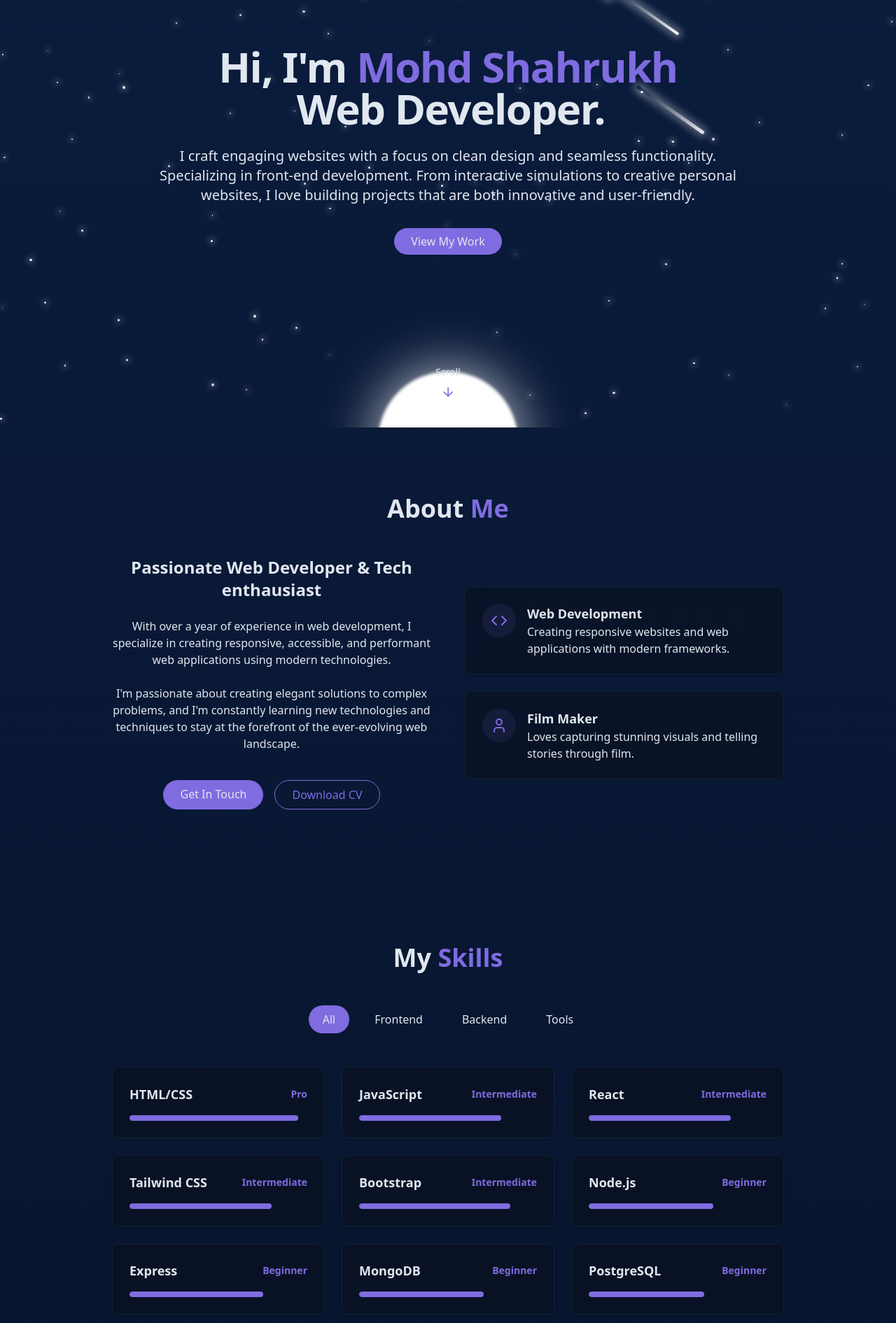
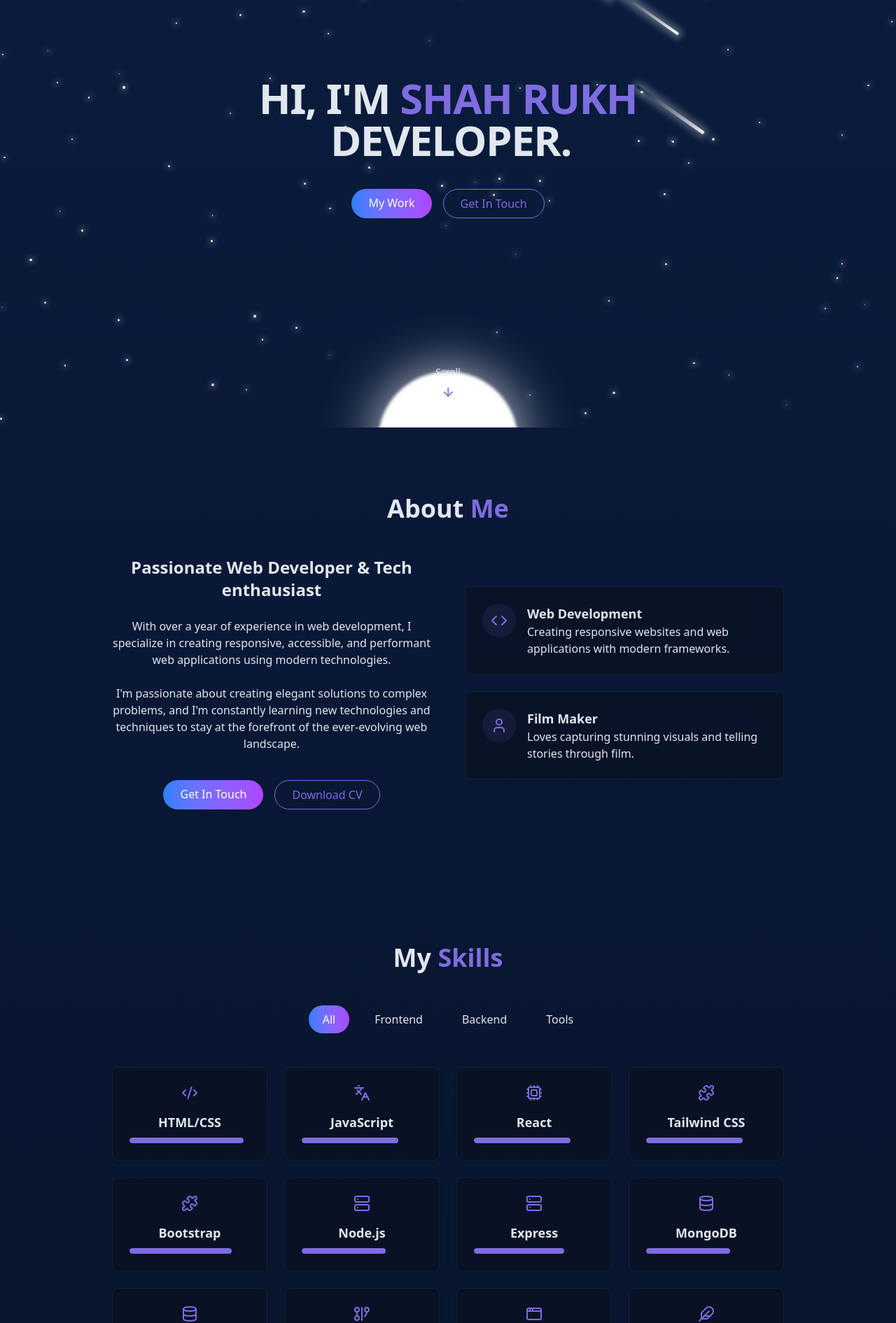
Before and after one commit to shahrukh-210906/Portfolio, a React (Vite) app: page / in a window 1280 px wide. Shown: the part 189-2080 px from the top of the page at 70% size. Built offline with nearby package versions, Linux system fonts and the light colour scheme; the HTML template or start-up script is replaced by a standard one.

Commit message:
improve dark mode

```diff
--- a/src/components/AboutSection.jsx
+++ b/src/components/AboutSection.jsx
@@ -29,14 +29,14 @@ export const AboutSection = () => {
             </p>
 
             <div className="flex flex-col sm:flex-row gap-4 pt-4 justify-center">
-              <a href="#contact" className="cosmic-button">
+              <a href="#contact" className="cosmic-button-gradient">
                 {" "}
                 Get In Touch
               </a>
 
               <a
                 href=""
-                className="px-6 py-2 rounded-full border border-primary text-primary hover:bg-primary/10 transition-colors duration-300"
+                className="cosmic-button-outline"
               >
                 Download CV
               </a>
--- a/src/components/ContactSection.jsx
+++ b/src/components/ContactSection.jsx
@@ -165,7 +165,7 @@ export const ContactSection = () => {
                 type="submit"
                 disabled={isSubmitting}
                 className={cn(
-                  "cosmic-button w-full flex items-center justify-center gap-2"
+                  "cosmic-button-gradient w-full flex items-center justify-center gap-2"
                 )}
               >
                 {isSubmitting ? "Sending..." : "Send Message"}
--- a/src/components/HeroSection.jsx
+++ b/src/components/HeroSection.jsx
@@ -9,27 +9,24 @@ export const HeroSection = () => {
       <div className="container max-w-4xl mx-auto text-center z-10">
         <div className="space-y-6">
           <h1 className="text-4xl md:text-6xl font-bold tracking-tight">
-            <span className="opacity-0 animate-fade-in"> Hi, I'm</span>
+            <span className="opacity-0 animate-fade-in"> HI, I'M</span>
             <span className="text-primary opacity-0 animate-fade-in-delay-1">
               {" "}
-              Mohd Shahrukh
+              SHAH RUKH
             </span>
             <br />
             <span className="text-gradient ml-2 opacity-0 animate-fade-in-delay-2 ">
               {" "}
-              Web Developer.
+              DEVELOPER.
             </span>
           </h1>
 
-          <p className="text-lg md:text-xl text-muted-foreground max-2-2xl mx-auto opacity-0 animate-fade-in-delay-3">
-            I craft engaging websites with a focus on clean design and seamless functionality.
-            Specializing in front-end development. From interactive simulations to creative personal
-            websites, I love building projects that are both innovative and user-friendly.
-          </p>
-
-          <div className="pt-4 opacity-0 animate-fade-in-delay-4">
-            <a href="#projects" className="cosmic-button">
-              View My Work
+          <div className="pt-4 flex gap-4 justify-center opacity-0 animate-fade-in-delay-4">
+            <a href="#projects" className="cosmic-button-gradient">
+              My Work
+            </a>
+            <a href="#contact" className="cosmic-button-outline">
+              Get In Touch
             </a>
           </div>
         </div>
--- a/src/components/Navbar.jsx
+++ b/src/components/Navbar.jsx
@@ -85,7 +85,7 @@ export const Navbar = ({ activeSection, theme, toggleTheme }) => {
               >
                 <span className={cn(
                     "relative z-10",
-                    activePillHref === item.href ? "text-primary" : "text-foreground/80"
+                    activePillHref === item.href ? "text-white" : "text-foreground/80"
                 )}>
                   {item.name}
                 </span>
@@ -93,7 +93,7 @@ export const Navbar = ({ activeSection, theme, toggleTheme }) => {
                 {activePillHref === item.href && (
                   <motion.div
                     layoutId="navbar-pill"
-                    className="absolute inset-0 bg-primary/10 rounded-full z-0"
+                    className="absolute inset-0 bg-gradient-to-r from-blue-500 to-purple-500 rounded-full z-0"
                     transition={{ type: "spring", stiffness: 350, damping: 30 }}
                   />
                 )}
--- a/src/components/ProjectsSection.jsx
+++ b/src/components/ProjectsSection.jsx
@@ -97,7 +97,7 @@ export const ProjectsSection = () => {
 
         <div className="text-center mt-12">
           <a
-            className="cosmic-button w-fit flex items-center mx-auto gap-2"
+            className="cosmic-button-gradient w-fit flex items-center mx-auto gap-2"
             target="_blank"
             href="https://github.com/shahrukh-210906"
           >
--- a/src/components/SkillsSection.jsx
+++ b/src/components/SkillsSection.jsx
@@ -2,35 +2,31 @@ import { useState } from "react";
 import { cn } from "@/lib/utils";
 import { motion } from "framer-motion";
 import { useInView } from "react-intersection-observer";
+import { Briefcase, Code, Cpu, Server, Puzzle, GitGraph, AppWindow, CodeXml, Languages, Database, Feather } from "lucide-react";
 
 const skills = [
   // Frontend
-  { name: "HTML/CSS", level: 95, category: "frontend", url: "https://developer.mozilla.org/en-US/docs/Web/HTML" },
-  { name: "JavaScript", level: 80, category: "frontend", url: "https://developer.mozilla.org/en-US/docs/Web/JavaScript" },
-  { name: "React", level: 80, category: "frontend", url: "https://react.dev/" },
-  { name: "Tailwind CSS", level: 80, category: "frontend", url: "https://tailwindcss.com/" },
-  { name: "Bootstrap", level: 85, category: "frontend", url: "https://getbootstrap.com/" },
+  { name: "HTML/CSS", level: 95, category: "frontend", url: "https://developer.mozilla.org/en-US/docs/Web/HTML", icon: <CodeXml /> },
+  { name: "JavaScript", level: 80, category: "frontend", url: "https://developer.mozilla.org/en-US/docs/Web/JavaScript", icon: <Languages /> },
+  { name: "React", level: 80, category: "frontend", url: "https://react.dev/", icon: <Cpu /> },
+  { name: "Tailwind CSS", level: 80, category: "frontend", url: "https://tailwindcss.com/", icon: <Puzzle /> },
+  { name: "Bootstrap", level: 85, category: "frontend", url: "https://getbootstrap.com/", icon: <Puzzle /> },
 
   // Backend
-  { name: "Node.js", level: 70, category: "backend", url: "https://nodejs.org/" },
-  { name: "Express", level: 75, category: "backend", url: "https://expressjs.com/" },
-  { name: "MongoDB", level: 70, category: "backend", url: "https://www.mongodb.com/" },
-  { name: "PostgreSQL", level: 65, category: "backend", url: "https://www.postgresql.org/" },
+  { name: "Node.js", level: 70, category: "backend", url: "https://nodejs.org/", icon: <Server /> },
+  { name: "Express", level: 75, category: "backend", url: "https://expressjs.com/", icon: <Server /> },
+  { name: "MongoDB", level: 70, category: "backend", url: "https://www.mongodb.com/", icon: <Database /> },
+  { name: "PostgreSQL", level: 65, category: "backend", url: "https://www.postgresql.org/", icon: <Database /> },
 
   // Tools
-  { name: "Git/GitHub", level: 90, category: "tools", url: "https://git-scm.com/" },
-  { name: "Vercel", level: 70, category: "tools", url: "https://vercel.com/" },
-  { name: "Notion", level: 70, category: "tools", url: "https://www.notion.so/" },
-  { name: "VS Code", level: 95, category: "tools", url: "https://code.visualstudio.com/" },
+  { name: "Git/GitHub", level: 90, category: "tools", url: "https://git-scm.com/", icon: <GitGraph /> },
+  { name: "Vercel", level: 70, category: "tools", url: "https://vercel.com/", icon: <AppWindow /> },
+  { name: "Notion", level: 70, category: "tools", url: "https://www.notion.so/", icon: <Feather /> },
+  { name: "VS Code", level: 95, category: "tools", url: "https://code.visualstudio.com/", icon: <Code /> },
 ];
 
+
 const categories = ["all", "frontend", "backend", "tools"];
-
-const getSkillLevel = (level) => {
-  if (level >= 90) return "Pro";
-  if (level >= 80) return "Intermediate";
-  return "Beginner";
-};
 
 // Animation variants for Framer Motion
 const containerVariants = {
@@ -80,7 +76,7 @@ export const SkillsSection = () => {
               className={cn(
                 "px-5 py-2 rounded-full transition-colors duration-300 capitalize cursor-pointer",
                 activeCategory === category
-                  ? "bg-primary text-primary-foreground"
+                  ? "bg-gradient-to-r from-blue-500 to-purple-500 text-white"
                   : "bg-secondary/70 text-foreground hover:bg-secondary"
               )}
             >
@@ -90,7 +86,7 @@ export const SkillsSection = () => {
         </div>
 
         <motion.div
-          className="grid grid-cols-1 sm:grid-cols-2 lg:grid-cols-3 gap-6"
+          className="grid grid-cols-2 sm:grid-cols-2 md:grid-cols-4 lg:grid-cols-4 gap-6"
           variants={containerVariants}
           initial="hidden"
           animate={inView ? "visible" : "hidden"}
@@ -101,17 +97,15 @@ export const SkillsSection = () => {
               href={skill.url}
               target="_blank"
               rel="noopener noreferrer"
-              className="p-6 rounded-lg bg-card/60 dark:bg-card/20 backdrop-blur-md shadow-sm border border-border/50 dark:border-border/20 text-left block transition-all duration-300 hover:shadow-lg hover:-translate-y-1"
+              className="p-6 rounded-lg bg-card/60 dark:bg-card/20 backdrop-blur-md shadow-sm border border-border/50 dark:border-border/20 text-center block transition-all duration-300 hover:shadow-lg hover:-translate-y-1"
               variants={skillVariants}
             >
-              <div className="flex justify-between items-center mb-4">
-                <h3 className="font-semibold text-lg group-hover:text-primary">
-                  {skill.name}
-                </h3>
-                <span className="text-sm font-semibold text-primary">
-                  {getSkillLevel(skill.level)}
-                </span>
+              <div className="flex justify-center items-center mb-4 text-primary">
+                {skill.icon}
               </div>
+              <h3 className="font-semibold text-lg group-hover:text-primary mb-2">
+                {skill.name}
+              </h3>
               <div className="w-full bg-secondary/50 h-2 rounded-full overflow-hidden">
                 <motion.div
                   className="bg-primary h-2 rounded-full origin-left"
--- a/src/index.css
+++ b/src/index.css
@@ -110,19 +110,31 @@
 
   html {
     @apply scroll-smooth;
+    /* --- SCROLLBAR HIDING STYLES START --- */
+    -ms-overflow-style: none; /* IE and Edge */
+    scrollbar-width: none; /* Firefox */
+    /* --- SCROLLBAR HIDING STYLES END --- */
   }
+
+  /* --- SCROLLBAR HIDING STYLES START --- */
+  html::-webkit-scrollbar {
+    display: none; /* Chrome, Safari and Opera */
+  }
+  /* --- SCROLLBAR HIDING STYLES END --- */
+
 
   body {
     @apply text-foreground;
     font-feature-settings: "rlig" 1, "calt" 1;
     position: relative;
-    /* Apply the static gradient to the body, now a darker blue gradient */
-    background: linear-gradient(to top, #060e20, #0a1c3d); /* Very dark blue to dark blue */
     min-height: 100vh;
+    /* Remove the default dark blue gradient from the base body in day mode */
+    background: transparent;
   }
 
   .dark body {
-    background: linear-gradient(to top, #060e20, #0a1c3d); /* Consistent dark blue gradient for dark mode */
+    /* Keep the dark blue gradient specifically for dark mode */
+    background: linear-gradient(to top, #060e20, #0a1c3d);
   }
 
   .dark body::before {
@@ -172,6 +184,18 @@
          transition-all duration-300 hover:shadow-[0_0_10px_rgba(139,92,246,0.5)]
          hover:scale-105 active:scale-95;
 }
+
+@utility cosmic-button-gradient {
+    @apply px-6 py-2 rounded-full bg-gradient-to-r from-blue-500 to-purple-500 text-white font-medium
+           transition-all duration-300 hover:shadow-[0_0_10px_rgba(139,92,246,0.5)]
+           hover:scale-105 active:scale-95;
+  }
+
+  @utility cosmic-button-outline {
+    @apply px-6 py-2 rounded-full border border-primary text-primary font-medium
+           transition-all duration-300 hover:bg-primary/10
+           hover:scale-105 active:scale-95;
+  }
 
 @utility star {
   @apply absolute rounded-full bg-white;
```
Also changed, not shown: src/pages/Home.jsx (+7 -7 lines).
